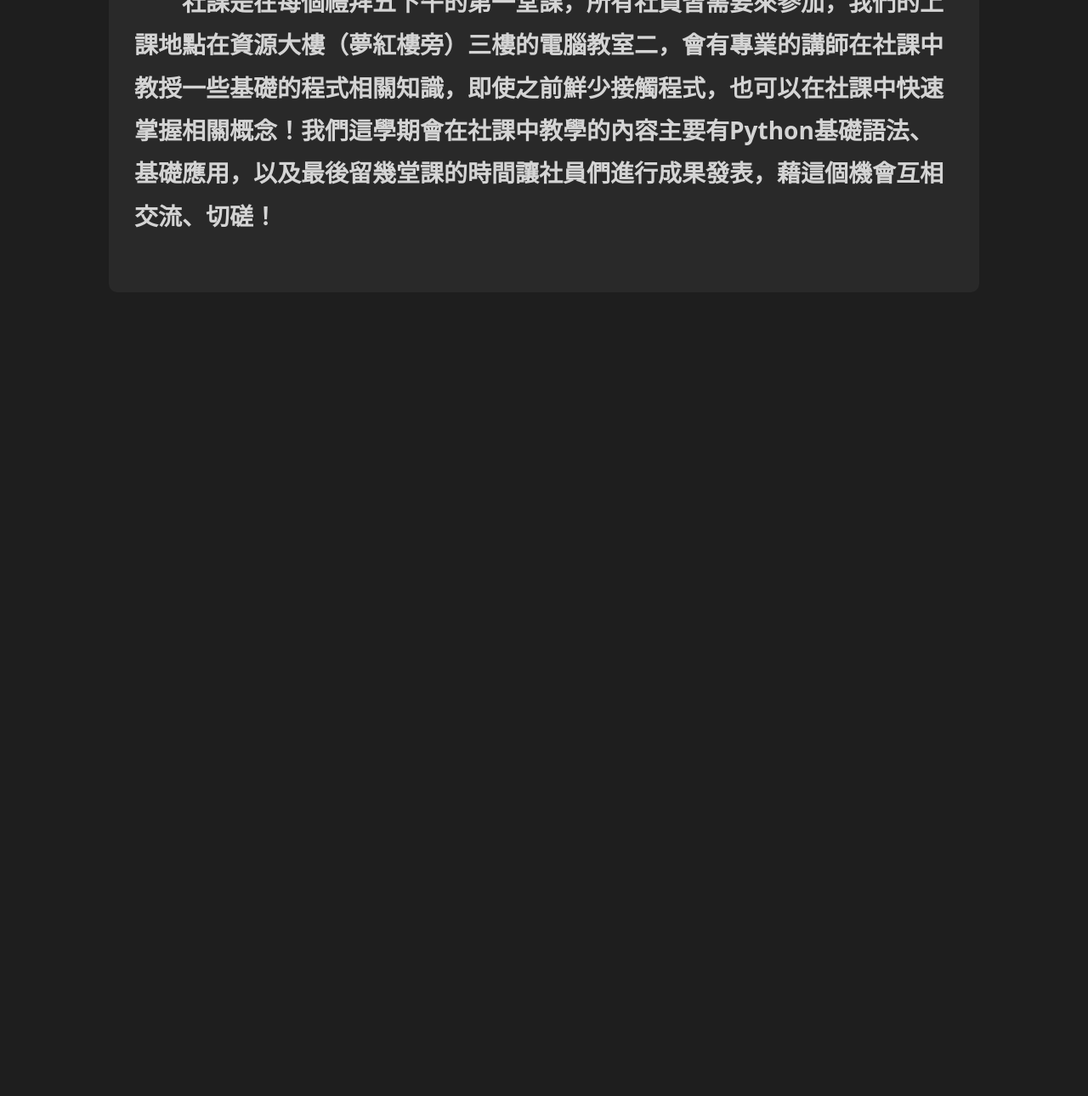
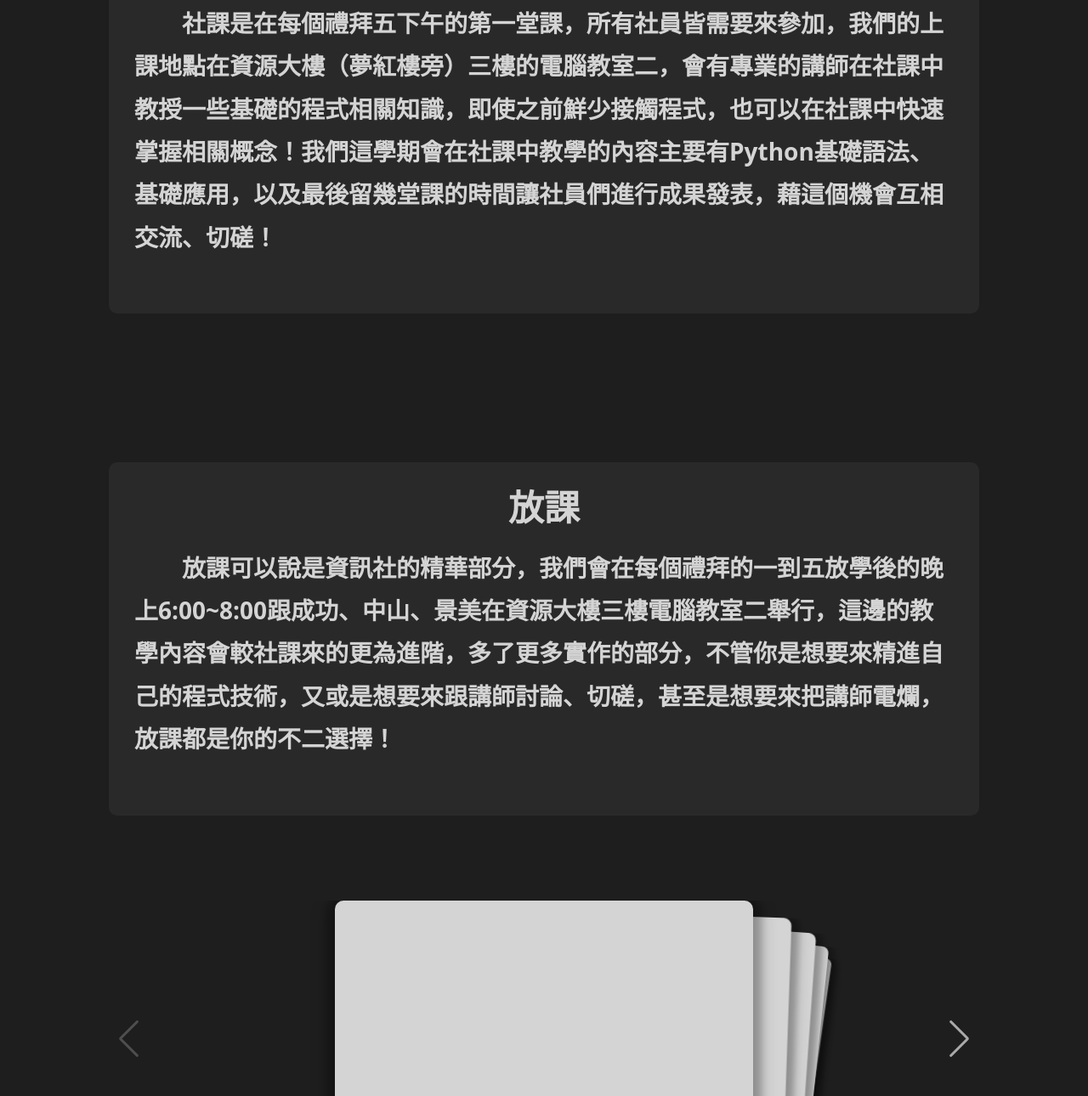
Before and after one commit to ck-infor/38th-website, a plain HTML site: page assets/course.html in a window 1280 px wide. Shown: the part 519-1809 px from the top of the page at 85% size. Before the commit the page ends 863 px from the top, so only its background shows below. Drawn offline with nearby package versions, Linux system fonts and the light colour scheme.

Commit message:
added course

```diff
--- a/assets/course.html
+++ b/assets/course.html
@@ -48,7 +48,60 @@
     </section>
 
     <section class="side-class">
+        <div class="class-container">
+        <div class="main-class-intro">
+            <h3>放課</h3>
+            <p>　　放課可以說是資訊社的精華部分，我們會在每個禮拜的一到五放學後的晚上6:00~8:00跟成功、中山、景美在資源大樓三樓電腦教室二舉行，這邊的教學內容會較社課來的更為進階，多了更多實作的部分，不管你是想要來精進自己的程式技術，又或是想要來跟講師討論、切磋，甚至是想要來把講師電爛，放課都是你的不二選擇！</p>
+        </div>
 
+        <div class='swiper-top'>
+            <div class="swiper mySwiper">
+                <div class="swiper-wrapper">
+                    <div class="swiper-slide">
+                        <div class="course">
+                            <!-- <i class="bi bi-shop-window"></i> -->
+                        </div>
+                    </div>
+                    <div class="swiper-slide">
+                        <div class="course"></div>
+                    </div>
+                    <div class="swiper-slide">
+                        <div class="course"></div>
+                    </div>
+                    <div class="swiper-slide">
+                        <div class="course">
+                            <!-- <i class="bi bi-code-slash"></i> -->
+                        </div>
+                    </div>
+                    <div class="swiper-slide">
+                        <div class="course"></div>
+                    </div>
+                </div>
+            </div>
+            <!-- <div class="swiper-pagination swiper-pagination-1"></div> -->
+            <div class="swiper-button-next"></div>
+            <div class="swiper-button-prev"></div>
+        </div>
+
+        </div>
     </section>
+
+    <footer class="footer">
+        <div class="contact">
+            <p>© infor 38th</p>
+            <a href="https://www.threads.com/@infor_38th" id="threads"><i class="bi bi-threads"></i></a>
+            <a href="https://www.instagram.com/infor_38th/" id="ig"><i class="bi bi-instagram"></i></a>
+        </div>
+    </footer>
+
+    <script src="https://cdn.jsdelivr.net/npm/bootstrap@5.1.3/dist/js/bootstrap.bundle.min.js"></script>
+    <script src="https://cdn.jsdelivr.net/npm/aos@2.3.4/dist/aos.js"></script>
+    <script src="https://cdn.jsdelivr.net/npm/purecounterjs@1.5.0/dist/purecounter_vanilla.js"></script>
+    <script src="https://cdn.jsdelivr.net/npm/glightbox@3.3.1/dist/js/glightbox.min.js"></script>
+    <script src="https://unpkg.com/imagesloaded@5/imagesloaded.pkgd.min.js"></script>
+    <script src="https://unpkg.com/isotope-layout@3/dist/isotope.pkgd.min.js"></script>
+    <script src="https://cdnjs.cloudflare.com/ajax/libs/Swiper/11.0.5/swiper-bundle.min.js"></script>
+
+    <script src="main.js"></script>
 </body>
 </html>
--- a/assets/main.css
+++ b/assets/main.css
@@ -822,11 +822,18 @@ h1{
     flex-wrap: wrap;
 }
 
-.main-class .class-container{
+.side-class{
+    display: flex;
+    justify-content: center;
+    flex-wrap: wrap;
+}
+
+.class-container{
     width: 80%;
     display: flex;
     justify-content: center;
     flex-wrap: wrap;
+    margin-bottom: 125px;
 }
 
 .main-class .starter{
@@ -836,10 +843,10 @@ h1{
     font-size: 28px;
     text-align: start;
     width: 100%;
-    margin-bottom: 25px;
+    margin-bottom: 50px;
 }
 
-.main-class .main-class-intro{
+.main-class-intro{
     background-color: rgba(255, 255, 255, 0.05);
     width: 100%;
     border-radius: 10px;
@@ -847,9 +854,10 @@ h1{
     padding-bottom: 15px;
     padding-left: 30px;
     padding-right: 30px;
+    margin-bottom: 50px;
 }
 
-.main-class .main-class-intro h3{
+.main-class-intro h3{
     color: rgba(255, 255, 255, 0.8);
     line-height: 1.8;
     font-weight: 600;
@@ -858,12 +866,79 @@ h1{
     text-align: center;
 }
 
-.main-class .main-class-intro p{
+.main-class-intro p{
     color: rgba(255, 255, 255, 0.8);
     line-height: 1.8;
     font-weight: 600;
     font-size: 28px;
     margin-bottom: 50px;
+}
+
+.swiper-top {
+    display: flex;
+    justify-content: center;
+    margin-top: 50px;
+    position: relative;
+    width: 100%;
+}
+
+.swiper {
+    display: flex;
+    justify-content: center;
+    width: 80%;
+    height: auto;
+    margin: 0;
+}
+
+.swiper .swiper-wrapper{
+    width: 100%;
+    border-radius: 10px;
+}
+
+.swiper-slide{
+    display: flex;
+    justify-content: center;
+}
+
+.swiper-slide .course {
+    width: 50%;
+    height: auto;
+    background-color: #d4d4d4;
+    border-radius: 10px;
+    aspect-ratio: 3/2;
+    box-shadow: 0 4px 8px 10px rgba(0, 0, 0, 0.2), 0 6px 20px 10px rgba(0, 0, 0, 0.19);
+}
+
+.swiper-button-next,.swiper-button-prev{
+    color: #aaa;
+}
+
+.swiper-slide-shadow{
+    display: none;
+}
+
+@media (max-width: 1436px){
+    .swiper-slide .course {
+        width: 60%;
+    }
+}
+
+@media (max-width: 963px){
+    .swiper-slide .course {
+        width: 70%;
+    }
+}
+
+@media (max-width: 849px){
+    .swiper-slide .course {
+        width: 80%;
+    }
+}
+
+@media (max-width: 669px){
+    .swiper-slide .course {
+        width: 90%;
+    }
 }
 
 /* footer */
--- a/assets/main.js
+++ b/assets/main.js
@@ -11,3 +11,28 @@ imagesLoaded(elem, function(){
     },
   });
 });
+
+// 課程介紹那的swiper
+var swiper = new Swiper(".mySwiper", {
+  // effect: 'coverflow',
+  // slidesPerView: 1.5,
+  // loop: true,
+  // centeredSlides: true,
+  effect: 'cards',
+  // slidesPerView: 1,
+  coverflowEffect: {
+      // depth: 200,
+      // rotate: 0,
+      // stretch: 0,
+      rotate: 20,
+      slideShadows: false,
+  },
+  navigation: {
+    nextEl: ".swiper-button-next",
+    prevEl: ".swiper-button-prev",
+  },
+  pagination: {
+    el: ".swiper-pagination",
+    clickable: true,
+  },
+});
```
